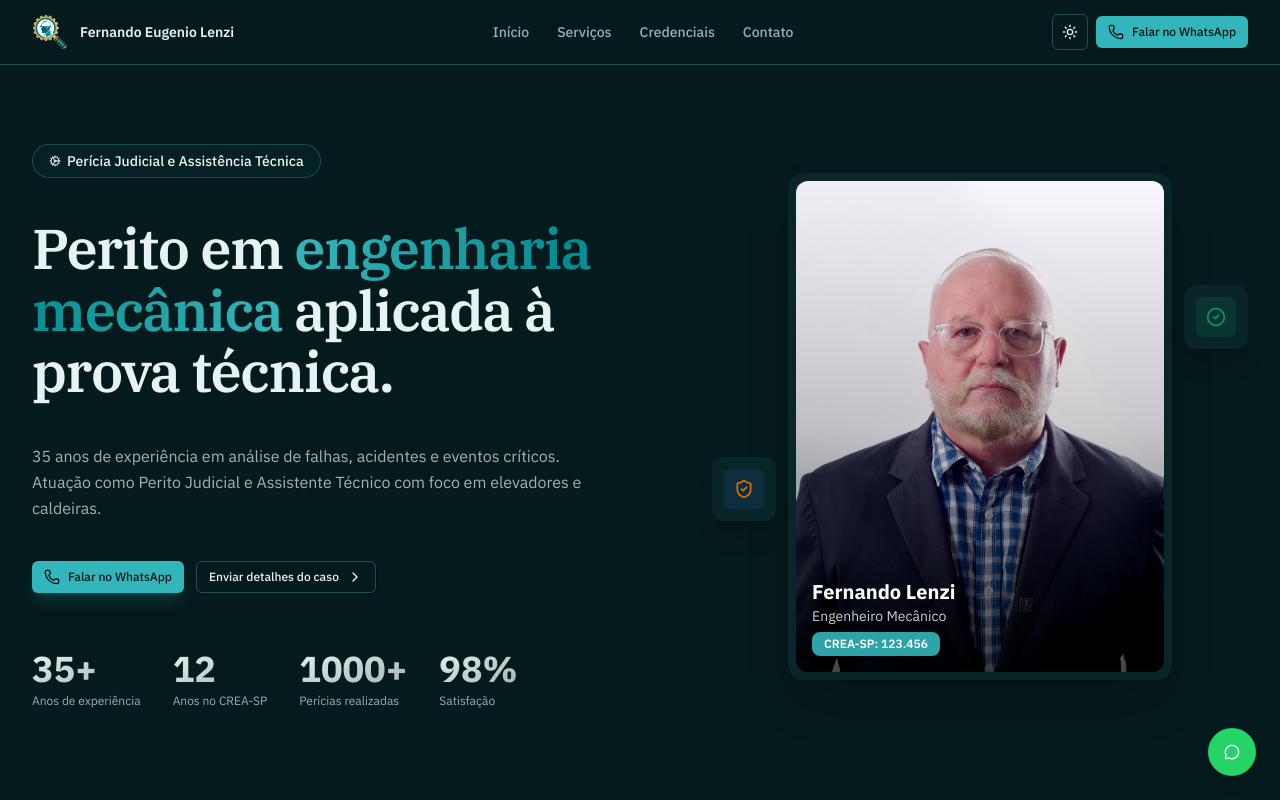
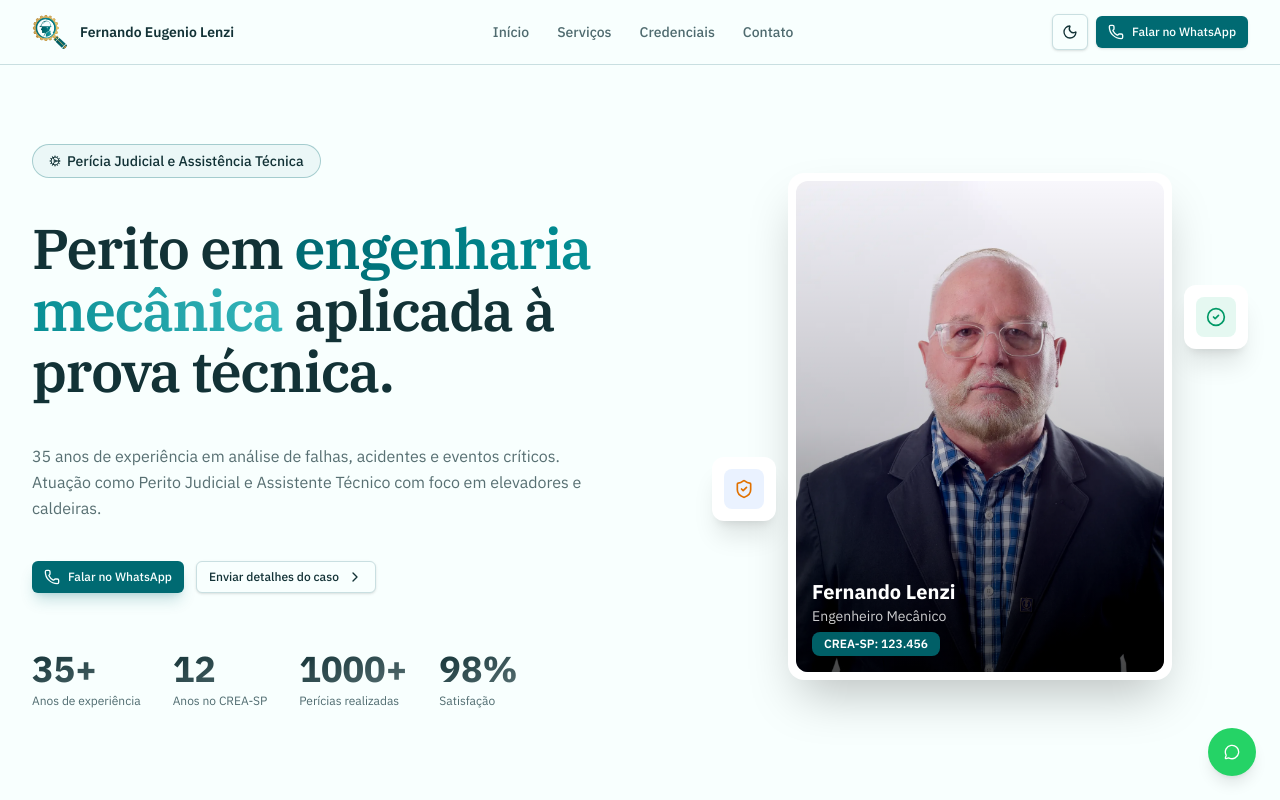
Before and after one commit to eng-lenzi/lp-eng-lenzi, a React (Vite) app: page / in a window 1280 px wide. Shown: the top 800 px of the page. Built offline with nearby package versions, Linux system fonts and the light colour scheme.

Commit message:
fix(theme): use system theme as default

```diff
--- a/src/stores/theme.ts
+++ b/src/stores/theme.ts
@@ -9,16 +9,24 @@ interface ThemeState {
   toggleTheme: () => void;
 }
 
+function getSystemTheme(): Theme {
+  if (typeof window !== "undefined" && window.matchMedia?.("(prefers-color-scheme: dark)").matches) {
+    return "dark";
+  }
+
+  return "light";
+}
+
 export const useThemeStore = create<ThemeState>()(
   persist(
     (set) => ({
-      theme: "dark",
+      theme: getSystemTheme(),
       setTheme: (theme) => set({ theme }),
       toggleTheme: () =>
         set((state) => ({
           theme: state.theme === "dark" ? "light" : "dark",
         })),
     }),
-    { name: "theme-storage" },
+    { name: "theme-storage-v2" },
   ),
 );
```
